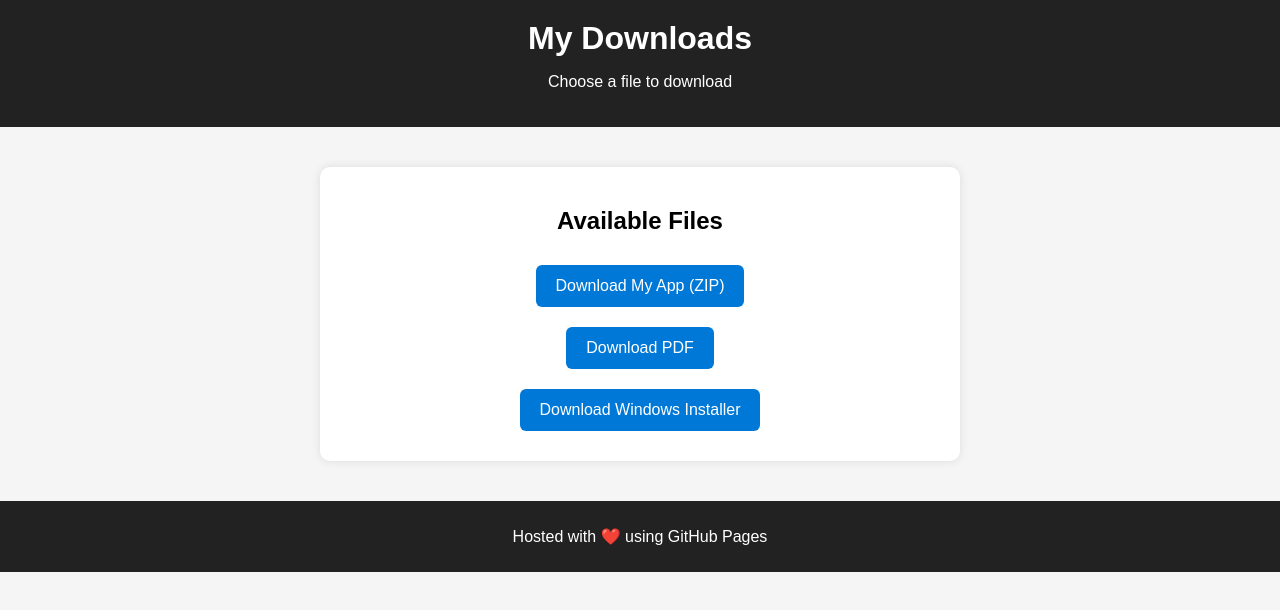
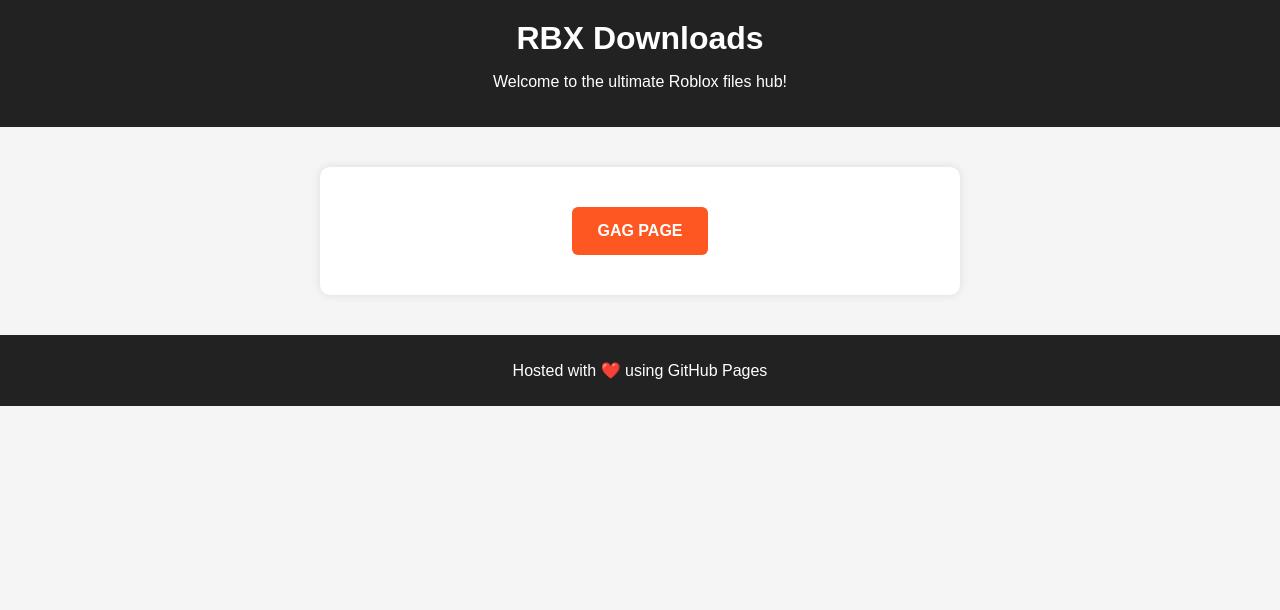
Before and after one commit to Sigmaman111/GAG-FILES, a plain HTML site: page index.html in a window 1280 px wide. Drawn offline with Linux system fonts and the light colour scheme.

Commit message:
index.html

```diff
--- a/index.html
+++ b/index.html
@@ -3,14 +3,14 @@
 <head>
   <meta charset="UTF-8">
   <meta name="viewport" content="width=device-width, initial-scale=1.0">
-  <title>Downloads Website</title>
+  <title>RBX Downloads</title>
   <style>
     body {
       font-family: Arial, sans-serif;
-      background: #f5f5f5;
+      text-align: center;
       margin: 0;
       padding: 0;
-      text-align: center;
+      background: #f5f5f5;
     }
     header {
       background: #222;
@@ -28,18 +28,19 @@
       border-radius: 10px;
       box-shadow: 0 0 10px rgba(0,0,0,0.1);
     }
-    .download-btn {
+    .page-btn {
       display: inline-block;
-      margin: 10px 0;
-      padding: 12px 20px;
-      background: #0078d7;
+      margin: 20px 0;
+      padding: 15px 25px;
+      background: #ff5722;
       color: white;
       text-decoration: none;
+      font-weight: bold;
       border-radius: 6px;
       transition: 0.3s;
     }
-    .download-btn:hover {
-      background: #005fa3;
+    .page-btn:hover {
+      background: #e64a19;
     }
     footer {
       margin-top: 40px;
@@ -51,15 +52,12 @@
 </head>
 <body>
   <header>
-    <h1>My Downloads</h1>
-    <p>Choose a file to download</p>
+    <h1>RBX Downloads</h1>
+    <p>Welcome to the ultimate Roblox files hub!</p>
   </header>
 
   <div class="container">
-    <h2>Available Files</h2>
-    <a href="myapp.zip" download class="download-btn">Download My App (ZIP)</a><br>
-    <a href="document.pdf" download class="download-btn">Download PDF</a><br>
-    <a href="installer.exe" download class="download-btn">Download Windows Installer</a>
+    <a href="gag.html" class="page-btn">GAG PAGE</a>
   </div>
 
   <footer>
```
